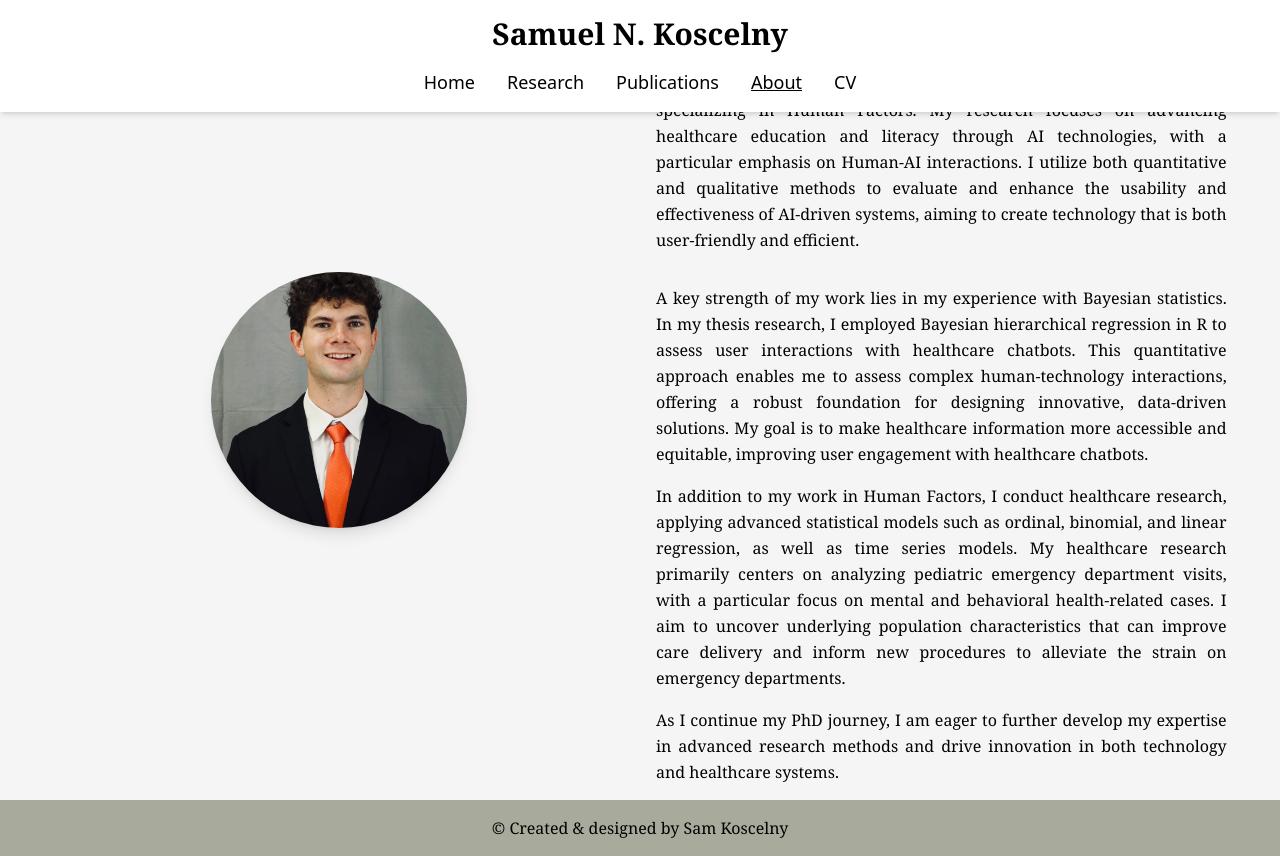
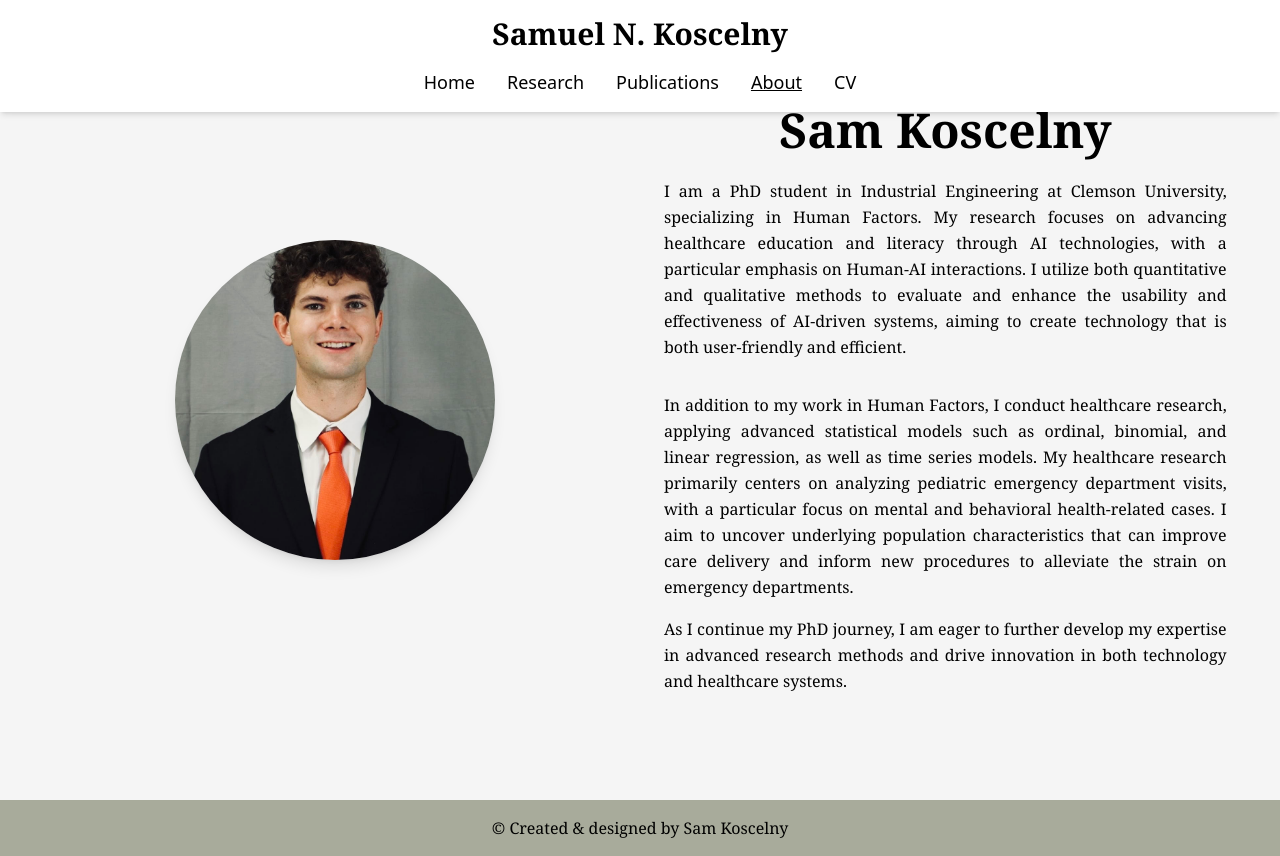
Before and after one commit to sam-kos41/test2.1, a Next.js app: page /about in a window 1280 px wide. Built offline with nearby package versions, Linux system fonts and the light colour scheme.

Commit message:
Update HeroSection.tsx

```diff
--- a/app/about/HeroSection.tsx
+++ b/app/about/HeroSection.tsx
@@ -3,24 +3,21 @@ import React from 'react'; // Import React to use JSX
 export default function HeroSection() {
   return (
     <div className="min-h-screen flex items-center justify-center bg-[#F5F5F5]">
-      <div className="grid grid-cols-1 md:grid-cols-2 gap-8 w-11/12 mx-auto">
+      <div className="grid grid-cols-1 md:grid-cols-2 gap-12 w-11/12 mx-auto"> {/* Increased gap for better spacing */}
         {/* Column 1 - Image on the left */}
         <div className="flex items-center justify-center">
           <img
-            src="/SK_Headshot_professional.png" // Corrected image path
+            src="/SK_Headshot_professional.png"
             alt="Sam Koscelny"
-            className="rounded-full w-64 h-64 object-cover shadow-lg"
+            className="rounded-full w-80 h-80 object-cover shadow-lg" // Enlarged the image
           />
         </div>
 
         {/* Column 2 - Text on the right */}
-        <div className="flex flex-col items-end">
-          <h1 className="text-4xl font-bold mb-4 text-center w-full">Sam Koscelny</h1>
+        <div className="flex flex-col justify-center">
+          <h1 className="text-5xl font-bold mb-6 text-center w-full">Sam Koscelny</h1> {/* Made the name larger */}
           <p className="text-base text-black leading-relaxed text-justify mb-4">
             I am a PhD student in Industrial Engineering at Clemson University, specializing in Human Factors. My research focuses on advancing healthcare education and literacy through AI technologies, with a particular emphasis on Human-AI interactions. I utilize both quantitative and qualitative methods to evaluate and enhance the usability and effectiveness of AI-driven systems, aiming to create technology that is both user-friendly and efficient.
-          </p>
-          <p className="text-base text-black leading-relaxed text-justify mt-4">
-            A key strength of my work lies in my experience with Bayesian statistics. In my thesis research, I employed Bayesian hierarchical regression in R to assess user interactions with healthcare chatbots. This quantitative approach enables me to assess complex human-technology interactions, offering a robust foundation for designing innovative, data-driven solutions. My goal is to make healthcare information more accessible and equitable, improving user engagement with healthcare chatbots.
           </p>
           <p className="text-base text-black leading-relaxed text-justify mt-4">
             In addition to my work in Human Factors, I conduct healthcare research, applying advanced statistical models such as ordinal, binomial, and linear regression, as well as time series models. My healthcare research primarily centers on analyzing pediatric emergency department visits, with a particular focus on mental and behavioral health-related cases. I aim to uncover underlying population characteristics that can improve care delivery and inform new procedures to alleviate the strain on emergency departments.
```
